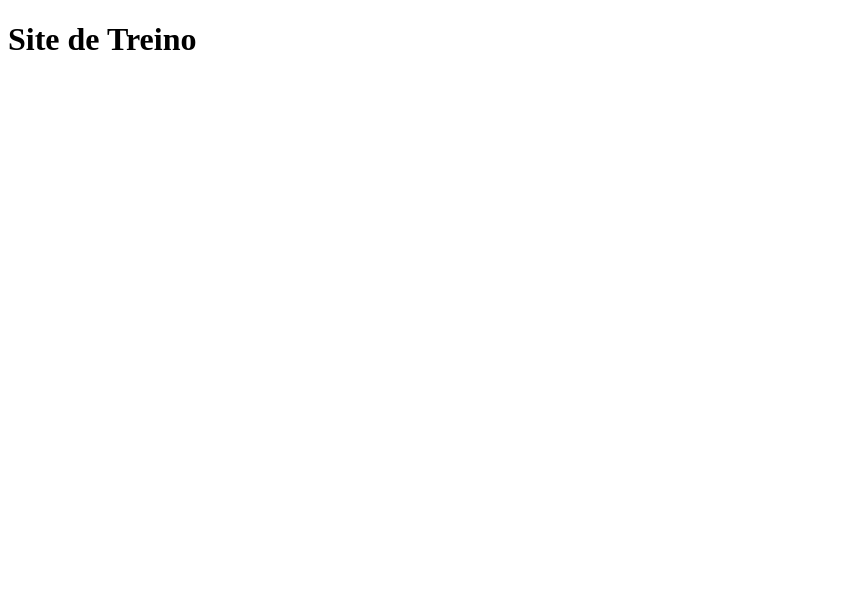
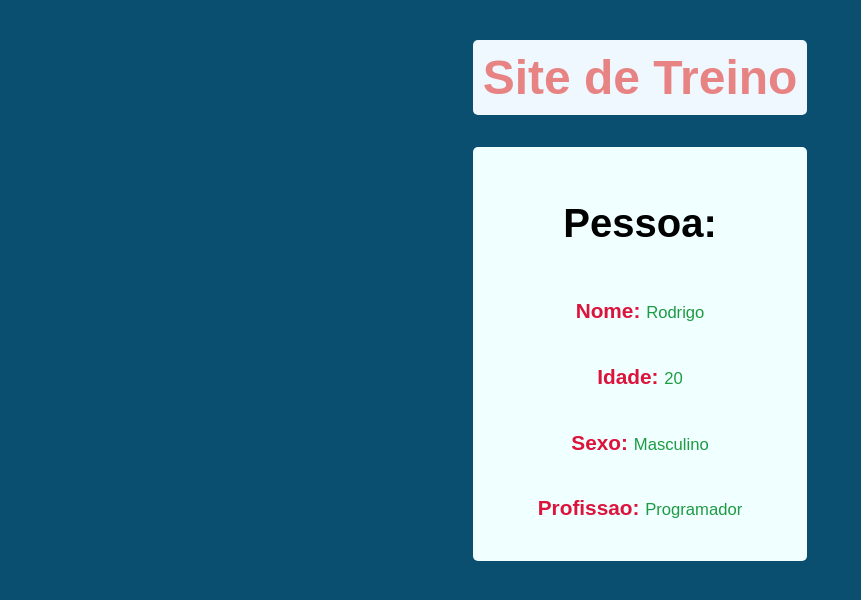
Before and after one commit to Rodrigobr2003/Estudo---React, a React (Create React App) app: page / in a window 1280 px wide. Shown: the top 600 px of the page, without its empty margins (0-861 px from the left). Built offline with nearby package versions, Linux system fonts and the light colour scheme.

Commit message:
Adiciona pessoa

```diff
--- a/src/App.css
+++ b/src/App.css
@@ -1,2 +1,15 @@
 body {
+  display: flex;
+  justify-content: center;
+  align-items: center;
+  font-family: Arial, Helvetica, sans-serif;
+  background-color: #0a4f70;
 }
+
+h1 {
+  background-color: aliceblue;
+  color: #e78383;
+  padding: 10px;
+  font-size: 3em;
+  border-radius: 5px;
+}
--- a/src/App.js
+++ b/src/App.js
@@ -1,9 +1,17 @@
+import Pessoa from "./components/Pessoa";
 import "./App.css";
 
 function App() {
   return (
     <div>
       <h1>Site de Treino</h1>
+
+      <Pessoa
+        nome="Rodrigo"
+        idade={20}
+        sexo="Masculino"
+        profissao="Programador"
+      />
     </div>
   );
 }
--- /dev/null
+++ b/src/components/Pessoa.js
@@ -0,0 +1,42 @@
+import styles from "../css/Pessoa.module.css";
+import PropsTypes from "prop-types";
+
+function Pessoa({ nome, idade, sexo, profissao }) {
+  return (
+    <div className={styles.box_pessoa}>
+      <h2 className={styles.titulo}>Pessoa:</h2>
+
+      <p className={styles.paragrafo}>
+        Nome: <span>{nome}</span>
+      </p>
+
+      <p className={styles.paragrafo}>
+        Idade: <span>{idade}</span>
+      </p>
+
+      <p className={styles.paragrafo}>
+        Sexo: <span>{sexo}</span>
+      </p>
+
+      <p className={styles.paragrafo}>
+        Profissao: <span>{profissao}</span>
+      </p>
+    </div>
+  );
+}
+
+Pessoa.propsTypes = {
+  nome: PropsTypes.string,
+  idade: PropsTypes.number,
+  sexo: PropsTypes.string,
+  profissao: PropsTypes.string,
+};
+
+Pessoa.defaultProps = {
+  nome: "Faltou o nome",
+  idade: 0,
+  sexo: "Faltou o sexo",
+  profissao: "Faltou a profissão",
+};
+
+export default Pessoa;
--- /dev/null
+++ b/src/css/Pessoa.module.css
@@ -0,0 +1,24 @@
+.box_pessoa {
+  background-color: azure;
+  display: flex;
+  align-items: center;
+  flex-direction: column;
+  padding: 20px;
+  border-radius: 5px;
+}
+
+.titulo {
+  font-size: 2.5em;
+}
+
+.paragrafo {
+  font-size: 1.3em;
+  color: crimson;
+  font-weight: 700;
+}
+
+span {
+  color: rgb(29, 155, 66);
+  font-weight: 100;
+  font-size: 0.8em;
+}
```
